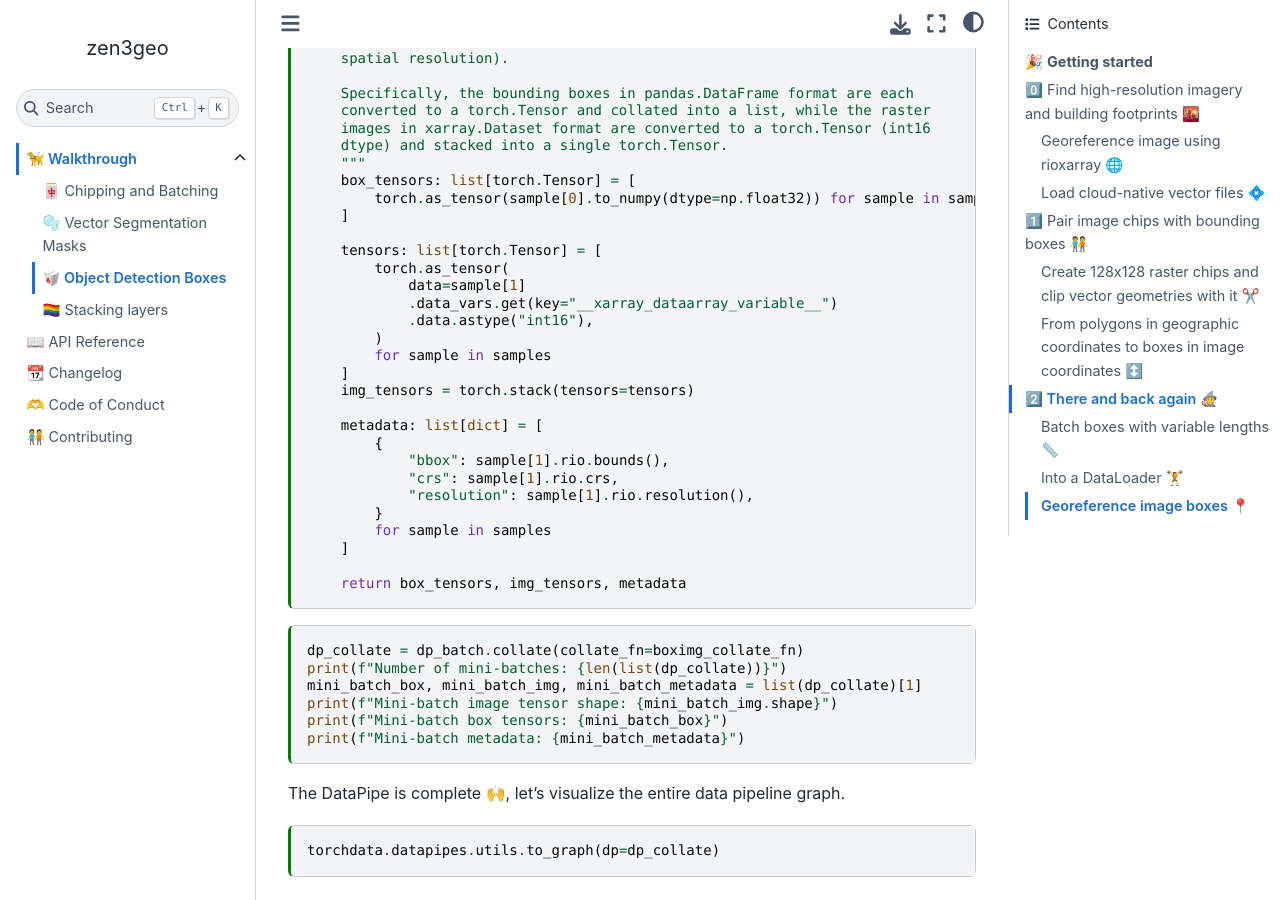
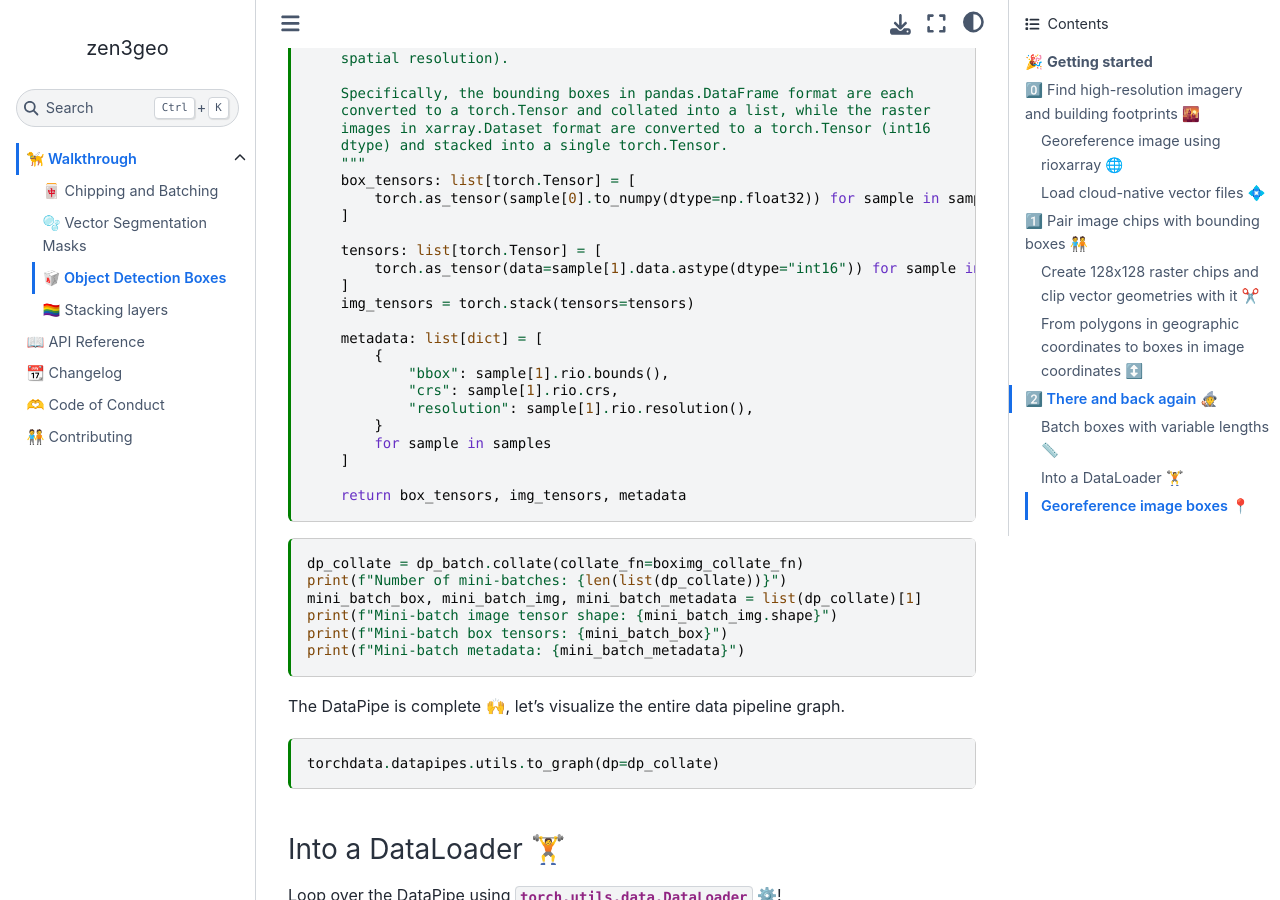
Before and after one commit to weiji14/zen3geo, a Jupyter Book: the page built from docs/object-detection-boxes.md, in a window 1280 px wide and 900 px high, scrolled down 8447 px. Built offline with Jupyter Book 1.0.4 settings and Sphinx 7.4.7 and the Sphinx Book theme 1.1.4, drawn with Linux system fonts in a browser that asks for light colours; some of the changed text lies outside the part shown.

Commit message:
:art: Remove data_vars.get from collate functions
No need to turn those `xarray.Dataset` objects to `xarray.DataArray` anymore using `.data_vars.get(key="__xarray_dataarray_variable__")`! Simplifies all those custom xarray collate functions and the raster plotting code. Also fixed a typo in vector-segmentation-masks.md.

````diff
--- a/docs/object-detection-boxes.md
+++ b/docs/object-detection-boxes.md
@@ -248,7 +248,7 @@ And here's a side by side visualization of the 🌈 RGB chip image (left) and
 
 ```{code-cell}
 fig, ax = plt.subplots(ncols=2, figsize=(18, 9), sharex=True, sharey=True)
-raster.__xarray_dataarray_variable__.plot.imshow(ax=ax[0])
+raster.plot.imshow(ax=ax[0])
 vector.plot(ax=ax[1])
 ```
 
@@ -365,7 +365,7 @@ ibox
 
 ```{code-cell}
 fig, ax = plt.subplots(ncols=2, figsize=(18, 9), sharex=True, sharey=True)
-ax[0].imshow(X=ichip.__xarray_dataarray_variable__.transpose("y", "x", "band"))
+ax[0].imshow(X=ichip.transpose("y", "x", "band"))
 for i, row in ibox.iterrows():
     rectangle = matplotlib.patches.Rectangle(
         xy=(row.x1, row.y1),
@@ -429,12 +429,7 @@ def boximg_collate_fn(samples) -> (list[torch.Tensor], torch.Tensor, list[dict])
     ]
 
     tensors: list[torch.Tensor] = [
-        torch.as_tensor(
-            data=sample[1]
-            .data_vars.get(key="__xarray_dataarray_variable__")
-            .data.astype("int16"),
-        )
-        for sample in samples
+        torch.as_tensor(data=sample[1].data.astype(dtype="int16")) for sample in samples
     ]
     img_tensors = torch.stack(tensors=tensors)
 
````
Also changed, not shown: docs/chipping.md (+1 -4 lines), docs/vector-segmentation-masks.md (+1 -1 lines).
